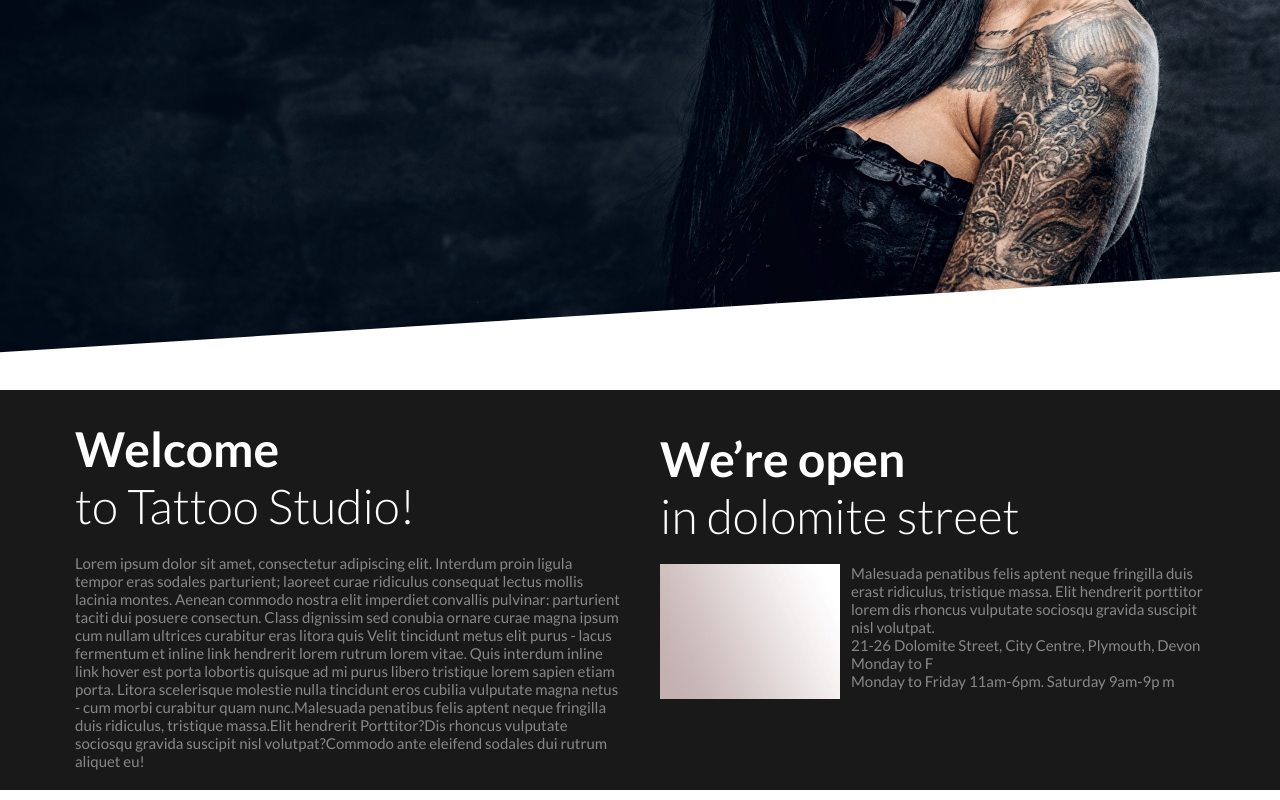
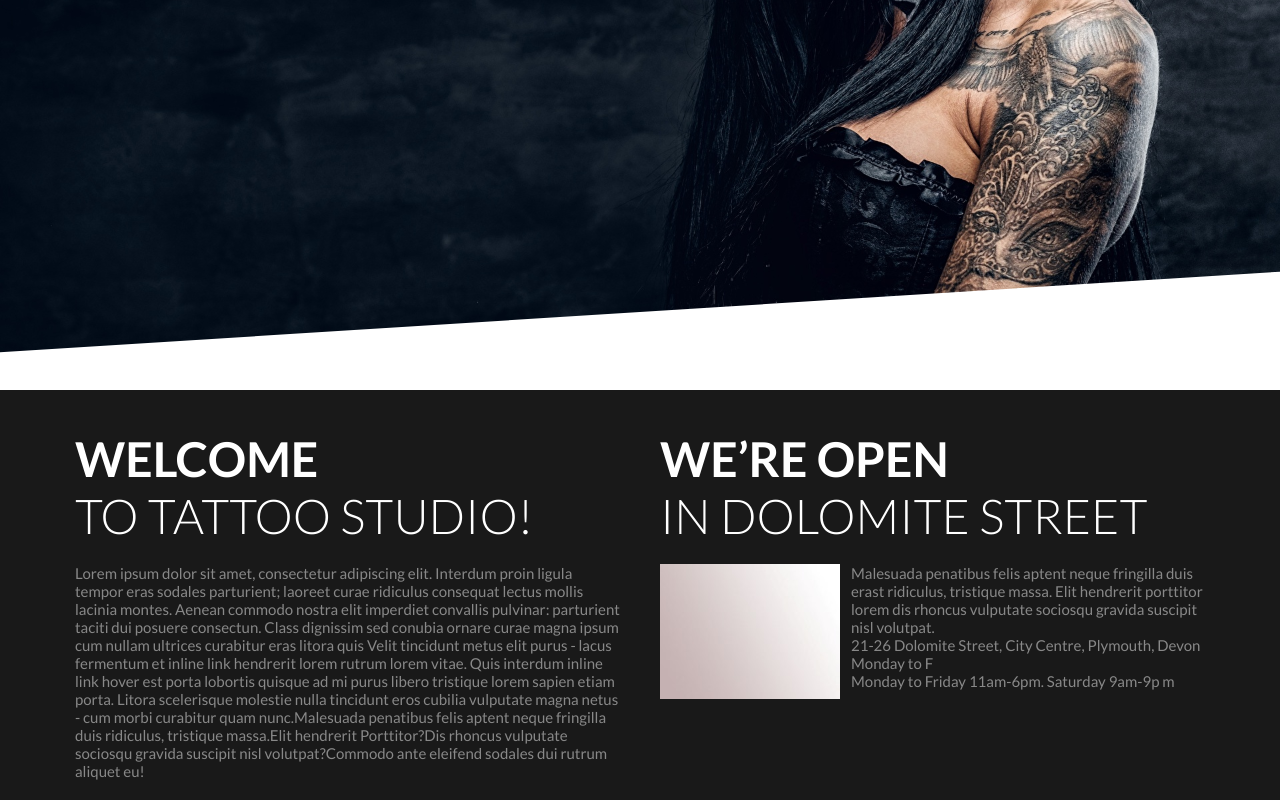
Before and after one commit to marya63/catmash, a plain HTML site: page index.html in a window 1280 px wide. Shown: the part 753-1553 px from the top of the page. Drawn offline with Linux system fonts and the light colour scheme.

Commit message:
Upercase

```diff
--- a/index.html
+++ b/index.html
@@ -49,17 +49,16 @@ litora quis Velit tincidunt metus elit purus - lacus fermentum et inline link he
 Litora scelerisque molestie nulla tincidunt eros cubilia vulputate magna netus - cum morbi curabitur quam nunc.Malesuada penatibus felis aptent neque fringilla duis ridiculus, tristique massa.Elit hendrerit Porttitor?Dis rhoncus vulputate sociosqu gravida suscipit nisl volutpat?Commodo ante eleifend sodales dui rutrum aliquet eu!</p>
     </div>
   <div class=" right">
-     <div class="right_text">
-       <h3 class="right__title">
+        <h3 class="right__title">
          <span class="right__title--bold">We’re open</span><br/>
-    in dolomite street
-       </h3>
+         in dolomite street
+        </h3>
     <div class="image_intro"><img src="image/image_2.jpg" alt="image1" title="image1"></div>
     <p class="right_content">Malesuada penatibus felis aptent neque fringilla duis erast ridiculus, tristique massa. Elit hendrerit porttitor lorem dis rhoncus vulputate sociosqu gravida suscipit nisl volutpat.
     </br>21-26 Dolomite Street, City Centre, Plymouth, Devon Monday to F
     <br/>Monday to Friday 11am-6pm. Saturday 9am-9p m</p>
 
- </div>
+
  </div>
  </section>
 </div>
--- a/style.css
+++ b/style.css
@@ -76,12 +76,15 @@
 .left {
   margin: 10px;
   padding: 10px;
+
+
 }
 .left__title {
   color: #fff;
   font-size: 48px;
-  padding: 10px 0px 20px 0px ;
+  padding: 20px 0px 20px 0px ;
   font-weight: 300;
+  text-transform: uppercase;
 
 
 }
@@ -91,6 +94,7 @@
 }
 .left__title--bold{
   font-weight: bold;
+
 
 }
 .right {
@@ -102,9 +106,11 @@
   font-size: 48px;
   padding: 20px 0px 20px 0px ;
   font-weight: 300;
+  text-transform: uppercase;
 }
 .right__title--bold{
   font-weight: bold;
+
 
   }
 
```
